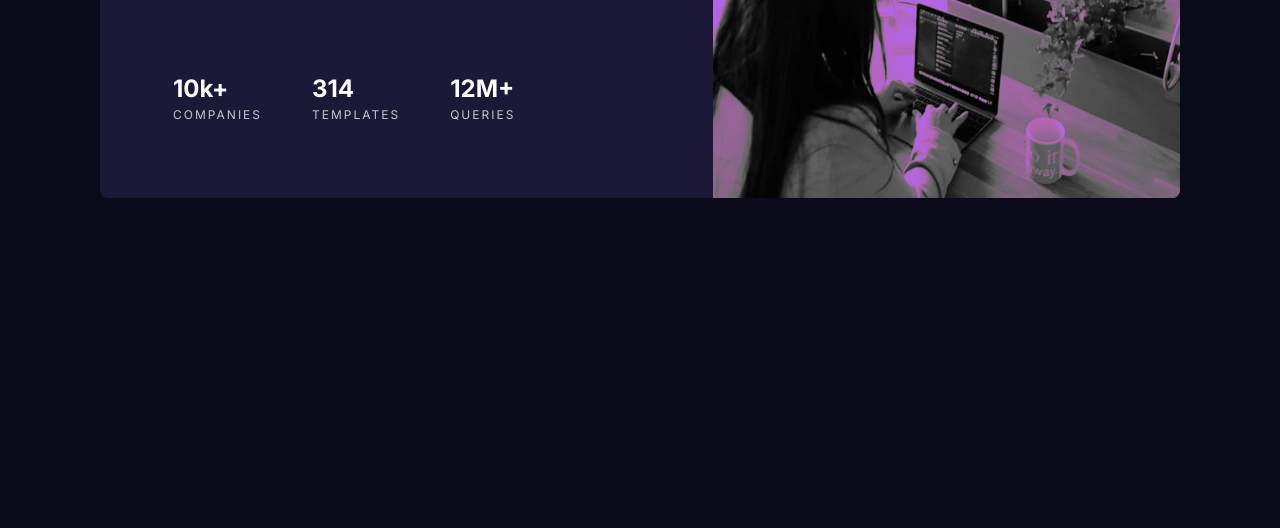
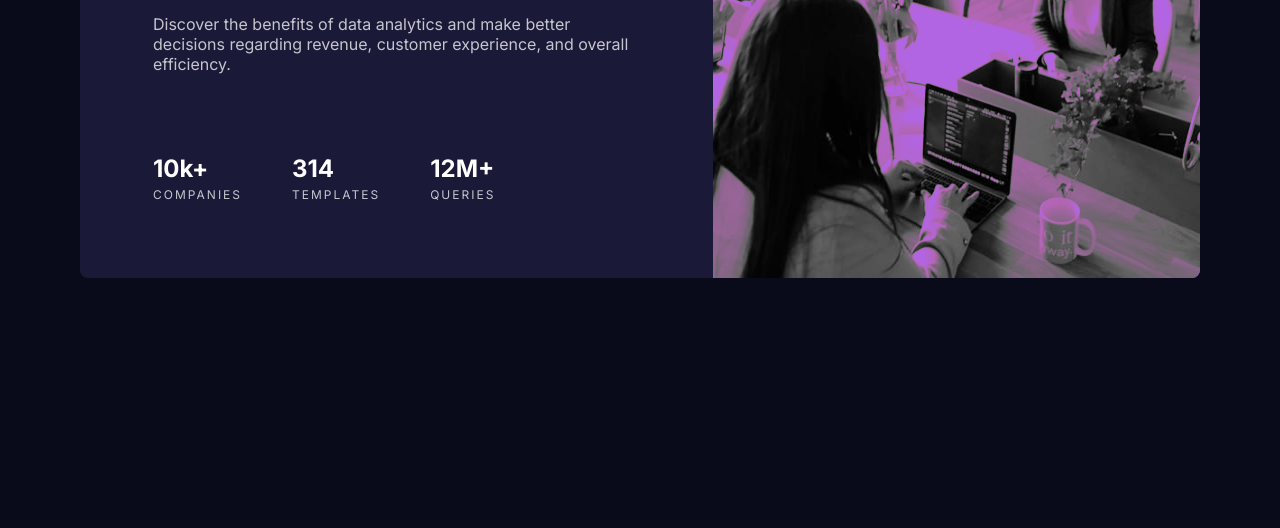
Before and after one commit to vidisharaut/stat-preview-card-component, a plain HTML site: page index.html in a window 1280 px wide. Shown: the part 417-945 px from the top of the page. Before the commit the page ends 800 px from the top, so only its background shows below. Drawn offline with Linux system fonts and the light colour scheme.

Commit message:
updated margin of container class

```diff
--- a/style.css
+++ b/style.css
@@ -15,8 +15,8 @@ body {
   background-color: hsl(244, 38%, 16%);
   color: #fff;
   border-radius: 8px;
-  margin: 170px auto;
-  max-width: 1080px;
+  margin: 250px auto;
+  max-width: 1120px;
 }
 .col-1 {
   flex: 1;
@@ -50,7 +50,6 @@ p {
 
 img {
   display: block;
-  /* filter: opacity(0.6); */
   mix-blend-mode: darken;
   border-radius: 0 8px 8px 0;
   mix-blend-mode: darken;
```
